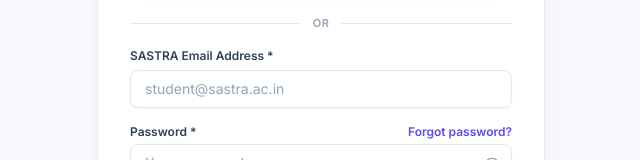
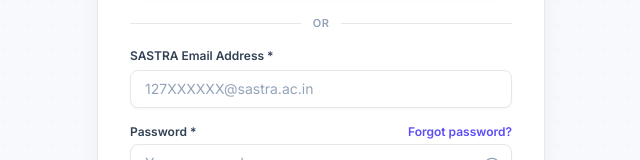
Before and after one commit to irfan73307/Placemints, a React (Vite) app: page /login in a window 1280 px wide. Shown: the part 370-530 px from the top of the page, without its empty margins (319-959 px from the left). Built offline with nearby package versions, Linux system fonts and the light colour scheme; no server answers; the HTML template or start-up script is replaced by a standard one.

Commit message:
style(auth): update input placeholders to 'Enter Your Name' and '127XXXXXX@sastra.ac.in'

```diff
--- a/src/pages/ForgotPassword.jsx
+++ b/src/pages/ForgotPassword.jsx
@@ -79,7 +79,7 @@ export function ForgotPassword() {
           <Input
             label="SASTRA Email Address *"
             type="email"
-            placeholder="student@sastra.ac.in"
+            placeholder="127XXXXXX@sastra.ac.in"
             value={email}
             onChange={(e) => setEmail(e.target.value)}
             required
--- a/src/pages/Login.jsx
+++ b/src/pages/Login.jsx
@@ -145,7 +145,7 @@ export function Login() {
         <Input
           label="SASTRA Email Address *"
           type="email"
-          placeholder="student@sastra.ac.in"
+          placeholder="127XXXXXX@sastra.ac.in"
           value={email}
           onChange={(e) => setEmail(e.target.value)}
           required
--- a/src/pages/ProfileSetup.jsx
+++ b/src/pages/ProfileSetup.jsx
@@ -237,14 +237,14 @@ export function ProfileSetup() {
                 label="Full Name *"
                 value={fullName}
                 onChange={(e) => setFullName(e.target.value)}
-                placeholder="e.g. Shaik Haroon"
+                placeholder="Enter Your Name"
                 required
               />
               <Input
                 label="SASTRA Email"
                 value={user?.email || ''}
                 isDisabled
-                placeholder="student@sastra.ac.in"
+                placeholder="127XXXXXX@sastra.ac.in"
               />
             </div>
 
--- a/src/pages/Register.jsx
+++ b/src/pages/Register.jsx
@@ -88,7 +88,7 @@ export function Register() {
       <form onSubmit={handleRegister} className="space-y-4">
         <Input
           label="Full Name *"
-          placeholder="e.g. Shaik Haroon"
+          placeholder="Enter Your Name"
           value={fullName}
           onChange={(e) => setFullName(e.target.value)}
           required
@@ -97,7 +97,7 @@ export function Register() {
         <Input
           label="SASTRA Email *"
           type="email"
-          placeholder="student@sastra.ac.in"
+          placeholder="127XXXXXX@sastra.ac.in"
           value={email}
           onChange={(e) => setEmail(e.target.value)}
           required
```
